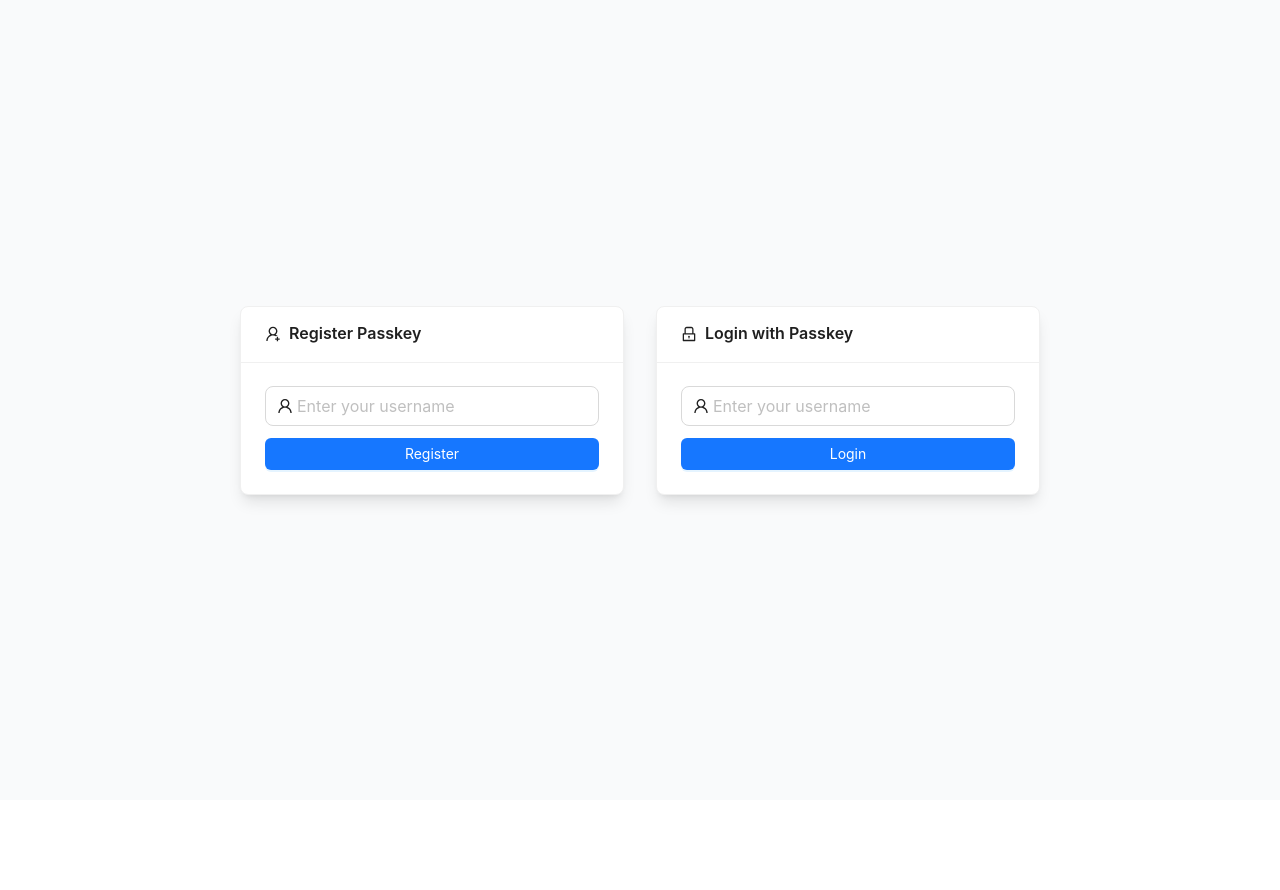
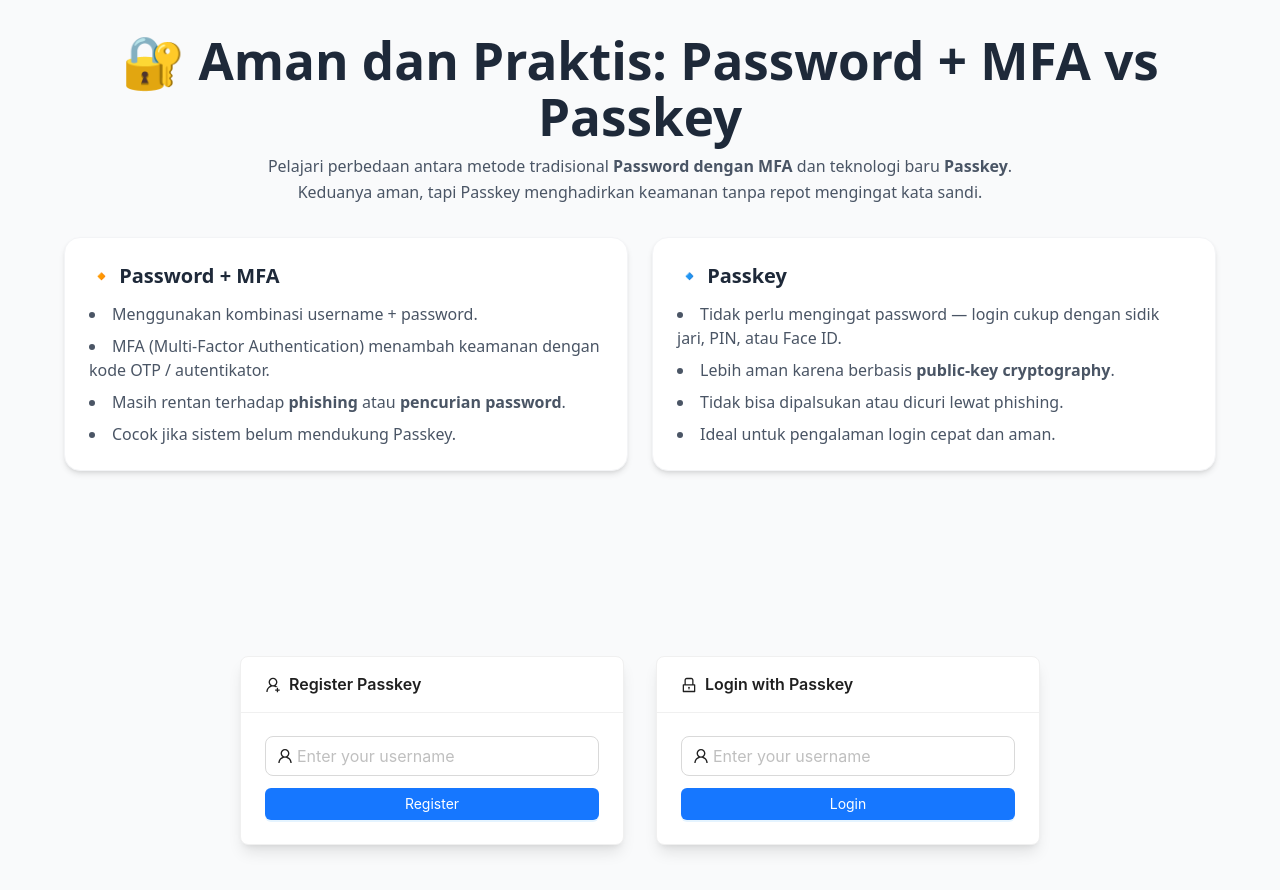
Before and after one commit to IlhamEl20/kerja-praktik, a React (Vite) app: page /passkey in a window 1280 px wide. Shown: the top 890 px of the page. Before the commit the page ends 800 px from the top, so only its background shows below. Built offline with nearby package versions, Linux system fonts and the light colour scheme; no server answers.

Commit message:
Enhance HomePasskey component with informative header and detailed explanations of Password + MFA vs Passkey

```diff
--- a/src/pages/passkey/home.jsx
+++ b/src/pages/passkey/home.jsx
@@ -3,9 +3,63 @@ import RegisterForm from "./Register";
 
 export default function HomePasskey() {
   return (
-    <div className="flex flex-col md:flex-row items-center justify-center gap-8 p-8 min-h-screen bg-gray-50">
-      <RegisterForm />
-      <LoginForm />
+    <div className="flex flex-col min-h-screen bg-gray-50">
+      {/* Header Info */}
+      <div className="text-center py-8 px-4">
+        <h1 className="text-3xl font-bold text-gray-800 mb-2">
+          🔐 Aman dan Praktis: Password + MFA vs Passkey
+        </h1>
+        <p className="max-w-3xl mx-auto text-gray-600 leading-relaxed">
+          Pelajari perbedaan antara metode tradisional{" "}
+          <b>Password dengan MFA</b> dan teknologi baru <b>Passkey</b>. Keduanya
+          aman, tapi Passkey menghadirkan keamanan tanpa repot mengingat kata
+          sandi.
+        </p>
+      </div>
+
+      {/* Penjelasan */}
+      <div className="flex flex-col md:flex-row justify-center items-start gap-6 px-6 md:px-16 pb-10">
+        <div className="bg-white shadow-md rounded-2xl p-6 flex-1 border border-gray-100">
+          <h2 className="text-xl font-semibold text-gray-800 mb-3">
+            🔸 Password + MFA
+          </h2>
+          <ul className="list-disc list-inside text-gray-600 space-y-2">
+            <li>Menggunakan kombinasi username + password.</li>
+            <li>
+              MFA (Multi-Factor Authentication) menambah keamanan dengan kode
+              OTP / autentikator.
+            </li>
+            <li>
+              Masih rentan terhadap <b>phishing</b> atau{" "}
+              <b>pencurian password</b>.
+            </li>
+            <li>Cocok jika sistem belum mendukung Passkey.</li>
+          </ul>
+        </div>
+
+        <div className="bg-white shadow-md rounded-2xl p-6 flex-1 border border-gray-100">
+          <h2 className="text-xl font-semibold text-gray-800 mb-3">
+            🔹 Passkey
+          </h2>
+          <ul className="list-disc list-inside text-gray-600 space-y-2">
+            <li>
+              Tidak perlu mengingat password — login cukup dengan sidik jari,
+              PIN, atau Face ID.
+            </li>
+            <li>
+              Lebih aman karena berbasis <b>public-key cryptography</b>.
+            </li>
+            <li>Tidak bisa dipalsukan atau dicuri lewat phishing.</li>
+            <li>Ideal untuk pengalaman login cepat dan aman.</li>
+          </ul>
+        </div>
+      </div>
+
+      {/* Forms */}
+      <div className="flex flex-col md:flex-row items-start justify-center gap-8 px-6 md:px-16 pb-16">
+        <RegisterForm />
+        <LoginForm />
+      </div>
     </div>
   );
 }
```
